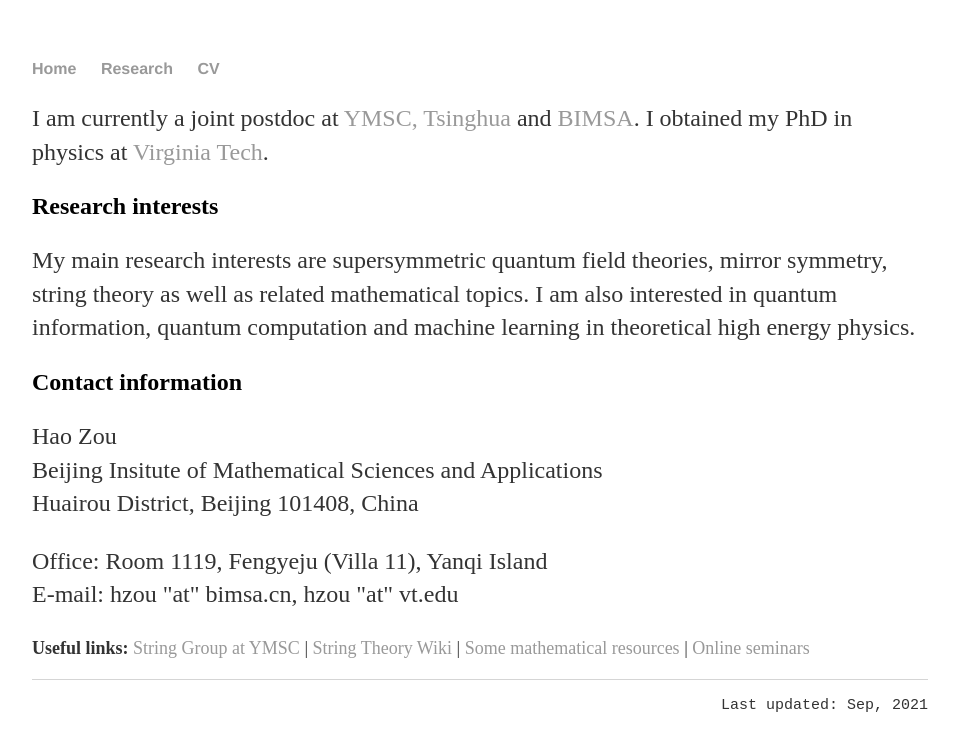
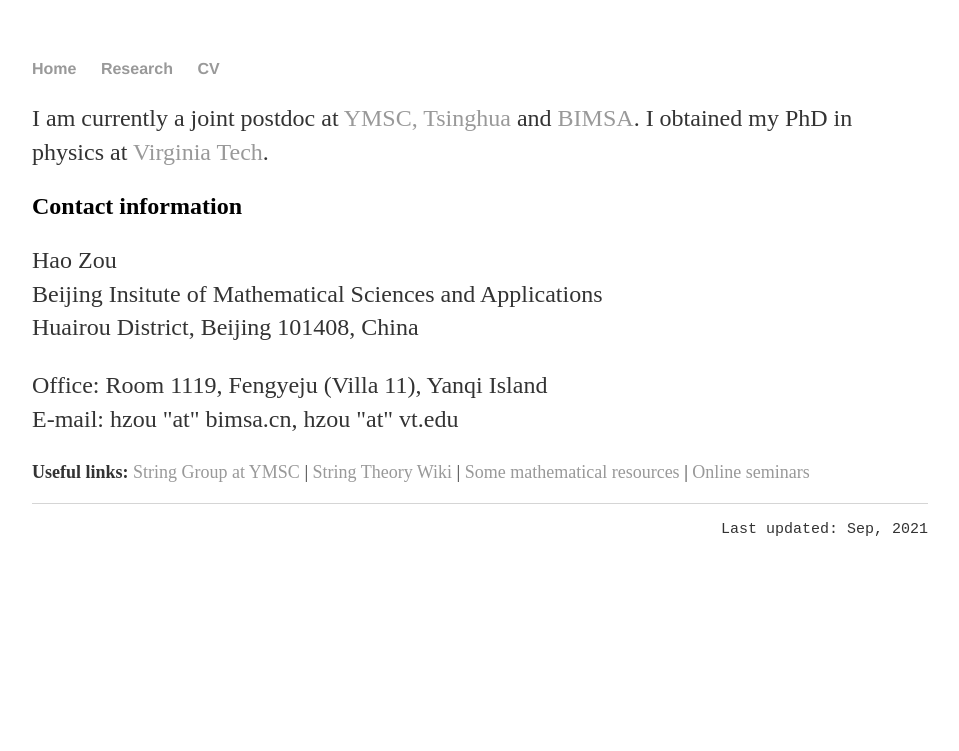
Before and after one commit to hhzou/hhzou.github.io, a Jekyll site: the page built from index.html, in a window 1280 px wide. Shown: the top 751 px of the page, without its empty margins (160-1119 px from the left). Built offline with Jekyll 4.4.1, drawn with Linux system fonts in a browser that asks for light colours.

Commit message:
Update index.html

```diff
--- a/index.html
+++ b/index.html
@@ -7,10 +7,6 @@ title: Hao Zou - Homepage
 		I am currently a joint postdoc at <a href="https://ymsc.tsinghua.edu.cn/cn" target="_blank" rel="noopener noreferrer">YMSC, Tsinghua</a> and <a href="http://www.bimsa.cn" target="_blank" rel="noopener noreferrer">BIMSA</a>. I obtained my PhD in physics at <a href="https://www.phys.vt.edu" target="_blank" rel="noopener noreferrer">Virginia Tech</a>.
 	</p>
 
-	<h2>Research interests</h2>
-	<p>
-		My main research interests are supersymmetric quantum field theories, mirror symmetry, string theory as well as related mathematical topics. I am also interested in quantum information, quantum computation and machine learning in theoretical high energy physics.
-	</p>
 
 	<h2> Contact information </h2>
 	<p>
```
